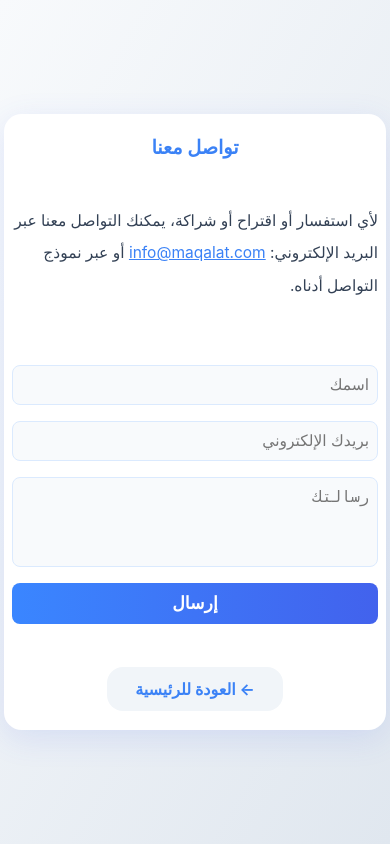
After one commit to mohamedsharshar/article, a PHP site: page /contact.php in a window 390 px wide. The commit adds this page. Run offline with PHP 8.4, Linux system fonts and the light colour scheme.

Commit message:
Add About and Contact pages with responsive design and styling

```diff
--- /dev/null
+++ b/contact.php
@@ -0,0 +1,95 @@
+<!DOCTYPE html>
+<html lang="ar" dir="rtl">
+<head>
+  <meta charset="UTF-8">
+  <meta name="viewport" content="width=device-width, initial-scale=1.0">
+  <title>تواصل معنا</title>
+  <link rel="stylesheet" href="css/index.css">
+  <style>
+    body {
+      min-height: 100vh;
+      margin: 0;
+      padding: 0;
+      background: linear-gradient(120deg, #f8fafc 0%, #e0e7ef 100%);
+      color: #222;
+      font-family: 'Cairo', 'Inter', sans-serif;
+      display: flex;
+      align-items: center;
+      justify-content: center;
+    }
+    .contact-section {
+      background: #fff;
+      border-radius: 2rem;
+      box-shadow: 0 8px 32px rgba(67,97,238,0.13);
+      padding: 3.5rem 2.2rem 2.5rem 2.2rem;
+      max-width: 700px;
+      width: 98vw;
+      margin: 2rem auto;
+      display: flex;
+      flex-direction: column;
+      align-items: center;
+      gap: 1.2rem;
+    }
+    h1 { color: #3B82F6; margin-bottom: 1.5rem; }
+    .contact-section p {
+      font-size: 1.1rem;
+      margin-bottom: 1.2rem;
+      text-align: right;
+      line-height: 2.1;
+      color: #334155;
+    }
+    .contact-section form {
+      margin-top: 1.5rem;
+      max-width: 500px;
+      width: 100%;
+      display: flex;
+      flex-direction: column;
+      gap: 1rem;
+    }
+    .contact-section input, .contact-section textarea {
+      width: 100%;
+      padding: 10px 8px;
+      border-radius: 8px;
+      border: 1px solid #dbeafe;
+      font-size: 1rem;
+      background: #f8fafc;
+      color: #222;
+      resize: none;
+    }
+    .contact-section textarea { min-height: 90px; }
+    .contact-section button {
+      background: linear-gradient(90deg,#3a86ff 0%,#4262ed 100%);
+      color: #fff;
+      border: none;
+      border-radius: 8px;
+      padding: 10px 0;
+      font-size: 1.08rem;
+      font-weight: bold;
+      width: 100%;
+      cursor: pointer;
+      transition: background 0.2s;
+    }
+    .contact-section button:hover {
+      background: linear-gradient(90deg,#4262ed 0%,#3a86ff 100%);
+    }
+    @media (max-width: 600px) {
+      .contact-section { padding: 1.2rem 0.5rem 1.2rem 0.5rem; border-radius: 1.1rem; }
+      h1 { font-size: 1.2rem; }
+      .contact-section p, .contact-section input, .contact-section textarea { font-size: 0.97rem; }
+    }
+  </style>
+</head>
+<body>
+  <section class="contact-section">
+    <h1>تواصل معنا</h1>
+    <p>لأي استفسار أو اقتراح أو شراكة، يمكنك التواصل معنا عبر البريد الإلكتروني: <a href="mailto:info@maqalat.com" style="color:#3B82F6;text-decoration:underline;">info@maqalat.com</a> أو عبر نموذج التواصل أدناه.</p>
+    <form>
+      <input type="text" placeholder="اسمك" required>
+      <input type="email" placeholder="بريدك الإلكتروني" required>
+      <textarea placeholder="رسالتك" required></textarea>
+      <button type="submit">إرسال</button>
+    </form>
+    <a href="index.php" class="back-home-btn" style="display:inline-block;margin-top:1.5rem;color:#3B82F6;background:#F1F5F9;padding:10px 28px;border-radius:1rem;text-decoration:none;font-weight:bold;transition:background 0.2s;">&larr; العودة للرئيسية</a>
+  </section>
+</body>
+</html>
--- a/css/index.css
+++ b/css/index.css
@@ -39,10 +39,7 @@ body, html {
 
 /* Header */
 .header {
-  position: fixed;
-  top: 0;
-  left: 0;
-  right: 0;
+
   background-color: var(--color-white);
   box-shadow: 0 2px 16px #4262ed0a;
   z-index: 1000;
@@ -153,7 +150,6 @@ body, html {
 @media (max-width: 700px) {
   .nav-links {
     display: none;
-    position: absolute;
     top: 64px;
     right: 0;
     background: var(--color-white);
@@ -162,8 +158,6 @@ body, html {
     flex-direction: column;
     width: 100vw;
     z-index: 1001;
-    padding: 1.2rem 0 1.5rem 0;
-    text-align: right;
   }
 
   .nav-links.open {
```
Also changed, not shown: about.php (added, +55 -0 lines), article.php (+3 -9 lines), index.php (+16 -2 lines).
